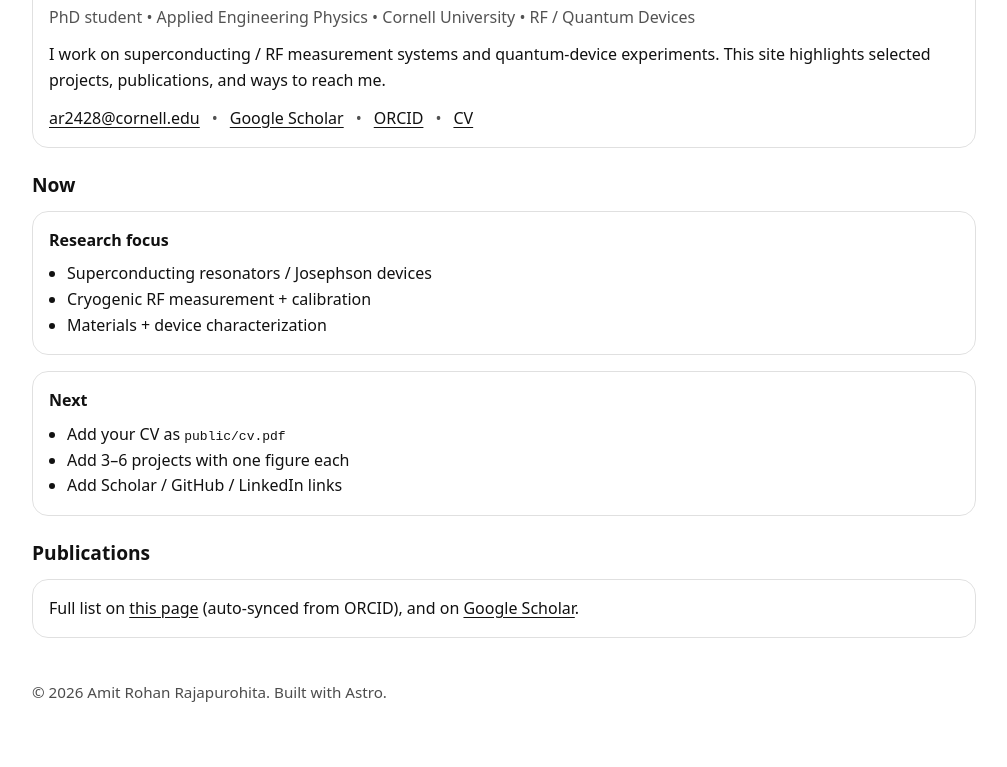
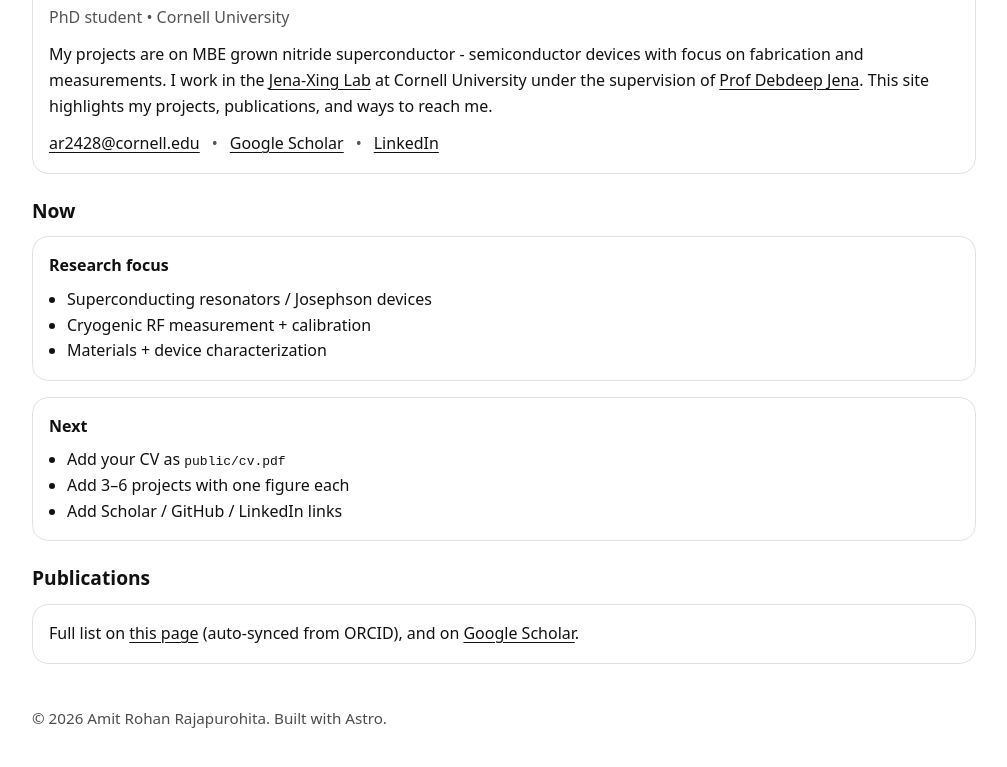
Before and after one commit to amitrohanr2001/personal-webpage, an Astro site: page / in a window 1280 px wide. Shown: the part 169-936 px from the top of the page, without its empty margins (136-1143 px from the left). Built offline with nearby package versions, Linux system fonts and the light colour scheme; Astro itself is replaced by a stand-in of ours.

Commit message:
Update homepage - links

```diff
--- a/src/pages/index.astro
+++ b/src/pages/index.astro
@@ -2,11 +2,14 @@
 import "../styles/global.css";
 
 const name = "Amit Rohan Rajapurohita";
-const title = "PhD student • Applied Engineering Physics • Cornell University • RF / Quantum Devices";
+const title = "PhD student • Cornell University";
 const email = "ar2428@cornell.edu";
 
 const scholarUrl = "https://scholar.google.com/citations?user=iZfq0m0AAAAJ&hl=en";
 const orcidUrl = "https://orcid.org/0009-0001-9788-1259";
+const linkedinUrl = "https://www.linkedin.com/in/amit-rohan-rajapurohita/";
+const laburl = "https://jena-xing.engineering.cornell.edu"
+const djurl = "https://djena.engineering.cornell.edu"
 
 // If you add a CV later, place it at: public/cv.pdf
 const cvUrl = "/cv.pdf";
@@ -36,17 +39,16 @@
         <h1>{name}</h1>
         <div class="small">{title}</div>
         <p style="margin: 12px 0 0;">
-          I work on superconducting / RF measurement systems and quantum-device experiments.
-          This site highlights selected projects, publications, and ways to reach me.
+          My projects are on MBE grown nitride superconductor - semiconductor devices with focus on fabrication and measurements.
+          I work in the <a href={laburl} target="_blank" rel="noreferrer">Jena-Xing Lab</a> at Cornell University under the supervision of <a href={djurl} target="_blank" rel="noreferrer">Prof Debdeep Jena</a>.
+          This site highlights my projects, publications, and ways to reach me.
         </p>
         <p style="margin: 12px 0 0; display:flex; gap:12px; flex-wrap:wrap; align-items:center;">
           <a href={"mailto:" + email}>{email}</a>
           <span class="small">•</span>
           <a href={scholarUrl} target="_blank" rel="noreferrer">Google Scholar</a>
           <span class="small">•</span>
-          <a href={orcidUrl} target="_blank" rel="noreferrer">ORCID</a>
-          <span class="small">•</span>
-          <a href={cvUrl}>CV</a>
+          <a href={linkedinUrl} target="_blank" rel="noreferrer">LinkedIn</a>
         </p>
       </header>
 
```
